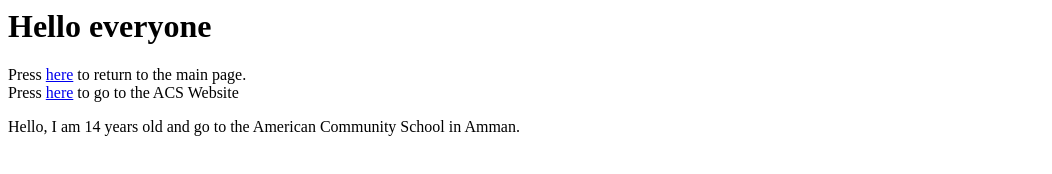
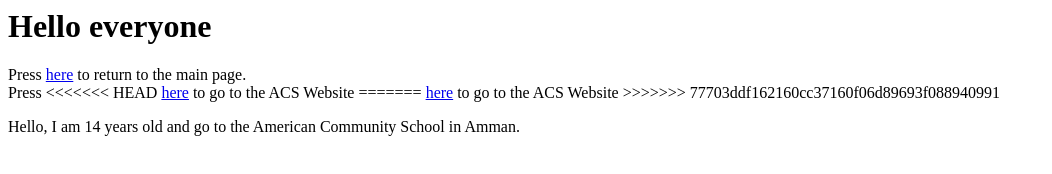
Before and after one commit to GaithS/HTMLwebPage, a plain HTML site: page testing.html in a window 1280 px wide. Shown: the whole page, without its empty margins (0-1052 px from the left). Drawn offline with Linux system fonts and the light colour scheme.

Commit message:
Add files via upload

```diff
--- a/testing.html
+++ b/testing.html
@@ -12,7 +12,11 @@
             <A HREF="index.html">here</A> to return to the main page.
             <br>
             Press
+<<<<<<< HEAD
+            <a href="https://www.acsamman.edu.jo/">here</a> to go to the ACS Website
+=======
             <a href=https://www.acsamman.edu.jo/">here</a> to go to the ACS Website
+>>>>>>> 77703ddf162160cc37160f06d89693f088940991
 
             <p> Hello, I am 14 years old and go to the American Community School in Amman. </p>
 
```
Also changed, not shown: index.html (+6 -0 lines).
